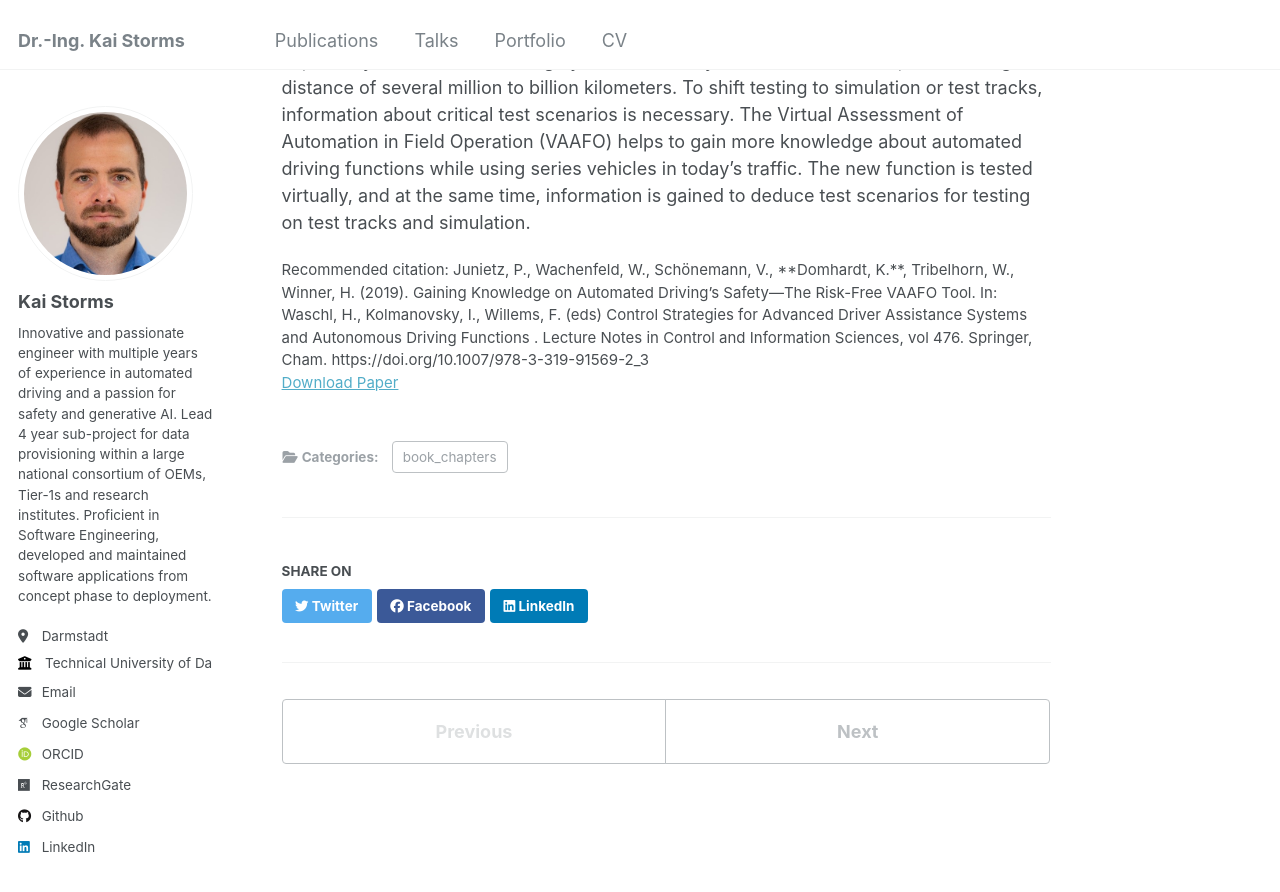
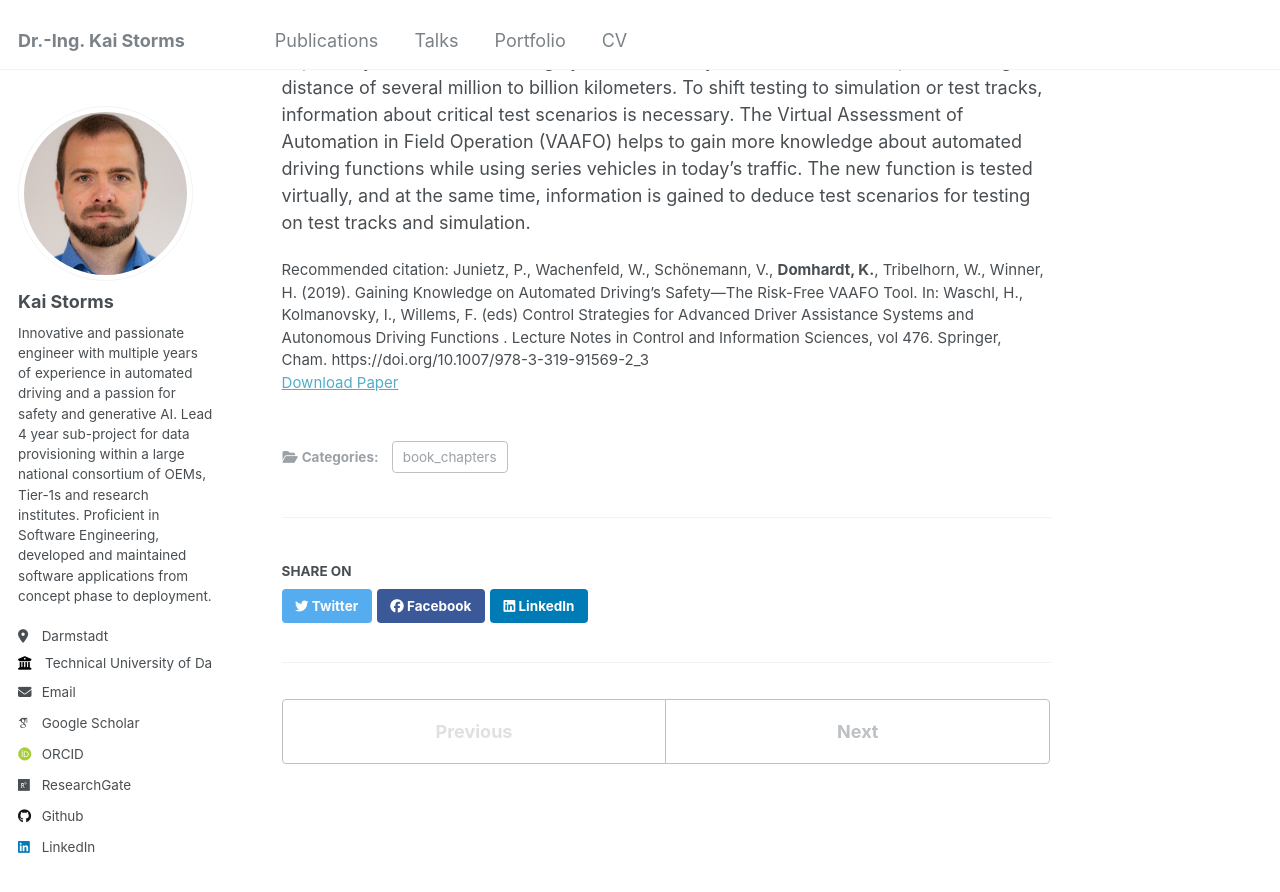
Before and after one commit to kai-storms/kai-storms.github.io, a Jekyll site: the page built from _publications/2018-06-28-vaafo_tool.md, in a window 1280 px wide and 900 px high, scrolled down 346 px. Shown: the top 892 px of the window. Built offline with Jekyll 4.4.1, drawn with Linux system fonts in a browser that asks for light colours; some web fonts are replaced.

```diff
--- a/_publications/2018-06-28-vaafo_tool.md
+++ b/_publications/2018-06-28-vaafo_tool.md
@@ -8,7 +8,7 @@ date: 2018-06-28
 venue: ' Control Strategies for Advanced Driver Assistance Systems and Autonomous Driving Functions'
 #slidesurl: 'http://academicpages.github.io/files/slides1.pdf'
 paperurl: 'https://link.springer.com/chapter/10.1007/978-3-319-91569-2_3'
-citation: 'Junietz, P., Wachenfeld, W., Schönemann, V., **Domhardt, K.**, Tribelhorn, W., Winner, H. (2019). Gaining Knowledge on Automated Driving’s Safety—The Risk-Free VAAFO Tool. In: Waschl, H., Kolmanovsky, I., Willems, F. (eds) Control Strategies for Advanced Driver Assistance Systems and Autonomous Driving Functions . Lecture Notes in Control and Information Sciences, vol 476. Springer, Cham. https://doi.org/10.1007/978-3-319-91569-2_3'
+citation: 'Junietz, P., Wachenfeld, W., Schönemann, V., <b>Domhardt, K.</b>, Tribelhorn, W., Winner, H. (2019). Gaining Knowledge on Automated Driving’s Safety—The Risk-Free VAAFO Tool. In: Waschl, H., Kolmanovsky, I., Willems, F. (eds) Control Strategies for Advanced Driver Assistance Systems and Autonomous Driving Functions . Lecture Notes in Control and Information Sciences, vol 476. Springer, Cham. https://doi.org/10.1007/978-3-319-91569-2_3'
 ---
 
 While the technical development of automated driving functions has made significant progress in the past decade, there is still no validation method. An assessment of automated driving before the market launch is difficult because, except for test drives on real roads, there is no information about the behavior of automated vehicles in real traffic. Due to the high level of safety in today’s traffic, it is not economically feasible to prove the superiority of automated driving by test drives only, because it would require a testing distance of several million to billion kilometers. To shift testing to simulation or test tracks, information about critical test scenarios is necessary. The Virtual Assessment of Automation in Field Operation (VAAFO) helps to gain more knowledge about automated driving functions while using series vehicles in today’s traffic. The new function is tested virtually, and at the same time, information is gained to deduce test scenarios for testing on test tracks and simulation.
```
